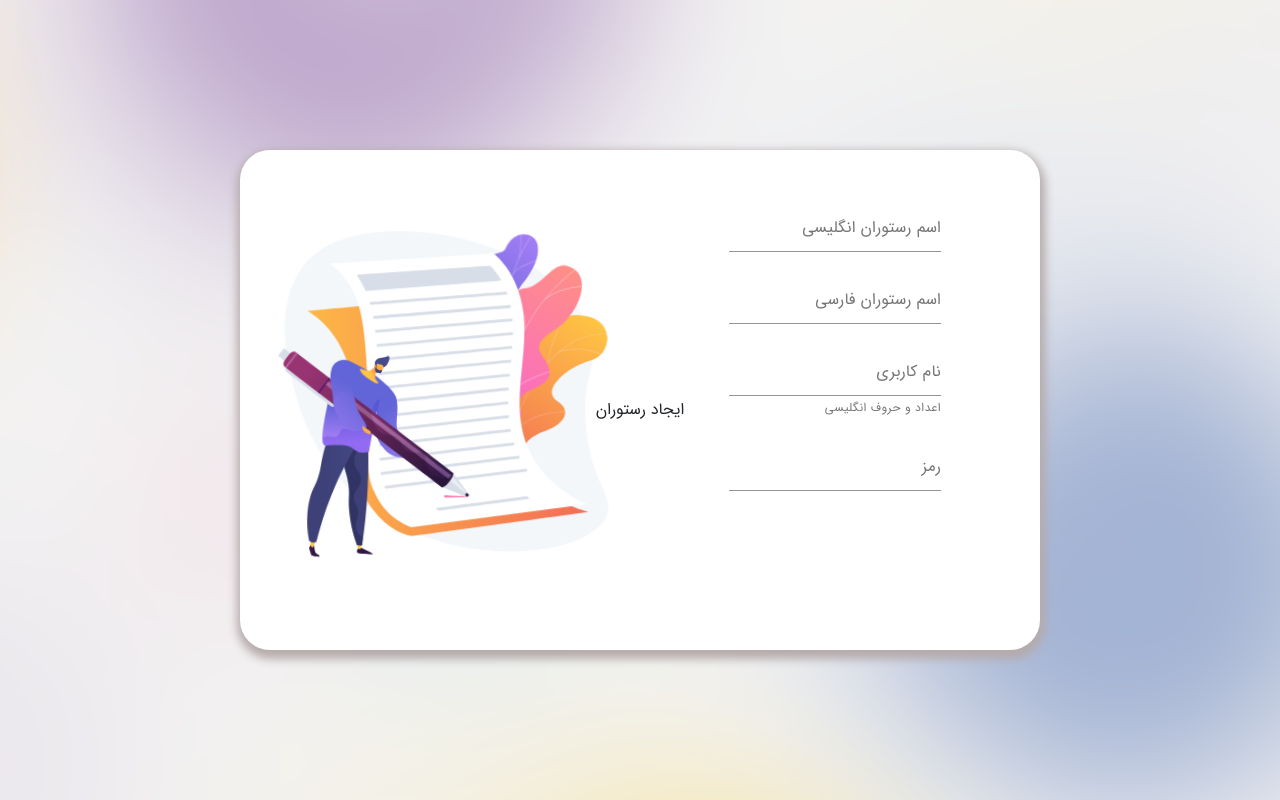
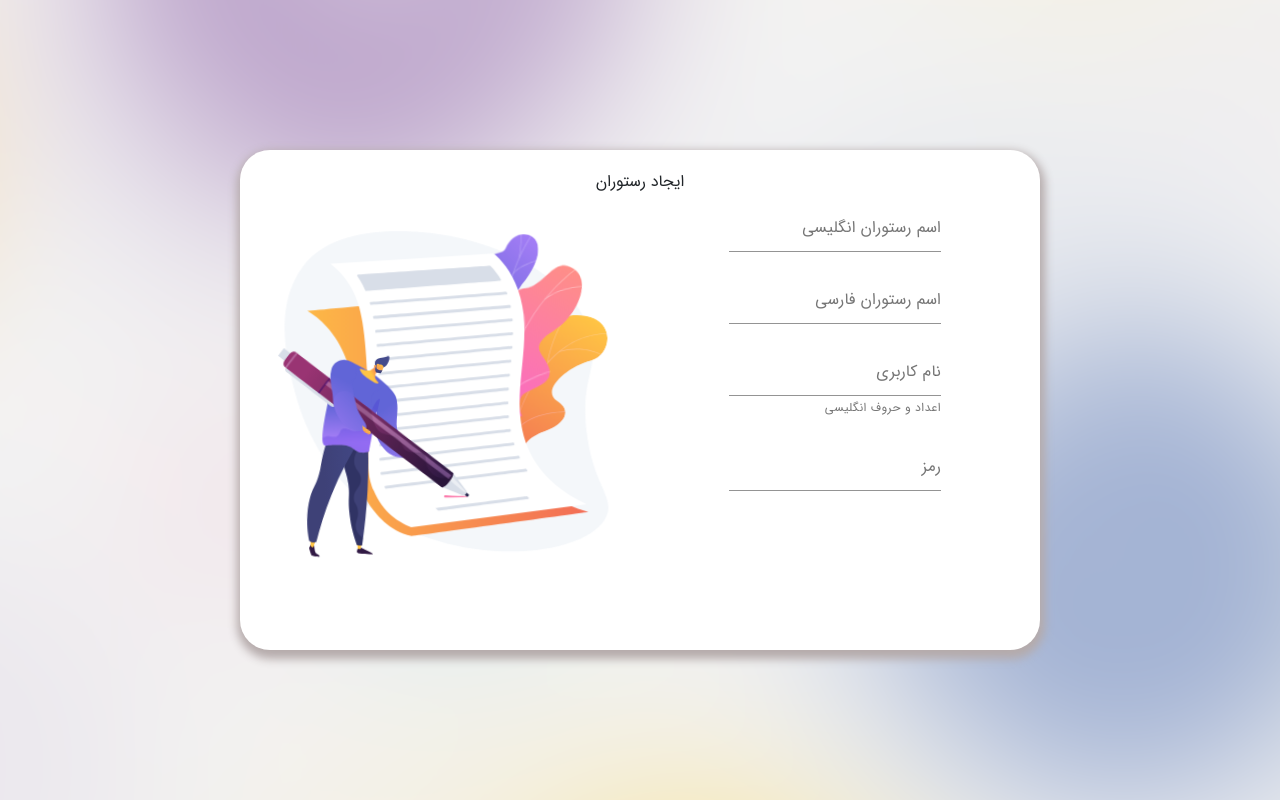
Before and after one commit to MrMohebi/cukim-panel, a React (Create React App) app: page /newRes in a window 1280 px wide. Built offline with nearby package versions, Linux system fonts and the light colour scheme.

Commit message:
Little Header Bug Fixed

```diff
--- a/src/Components/CreateNewRes/css/style.css
+++ b/src/Components/CreateNewRes/css/style.css
@@ -33,6 +33,7 @@ body {
 }
 .mainContainer-createNewRes .header {
   position: absolute;
+  top: 0;
   margin-top: 20px;
   left: 50%;
   transform: translateX(-50%);
--- a/src/Components/CreateNewRes/css/style.scss
+++ b/src/Components/CreateNewRes/css/style.scss
@@ -35,6 +35,7 @@ body {
   .header {
     //display: inline;
     position: absolute;
+    top: 0;
     margin-top: 20px;
     left: 50%;
     transform: translateX(-50%);
```
Also changed, not shown: 1 other file (tests, documents, lock files or other folders).
